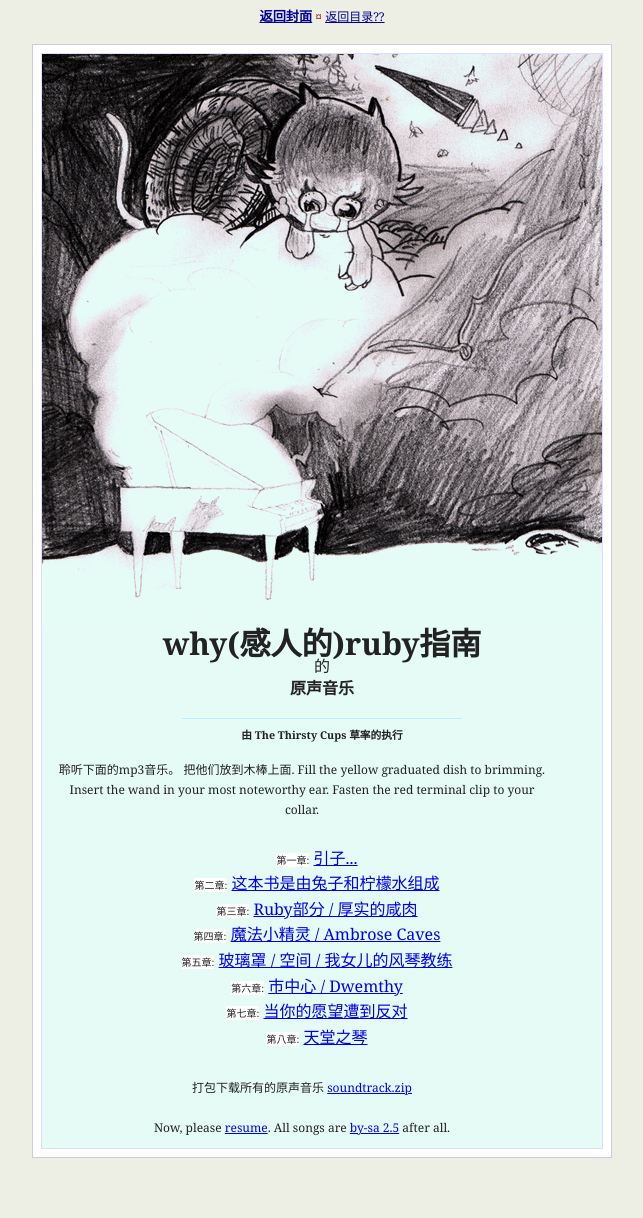
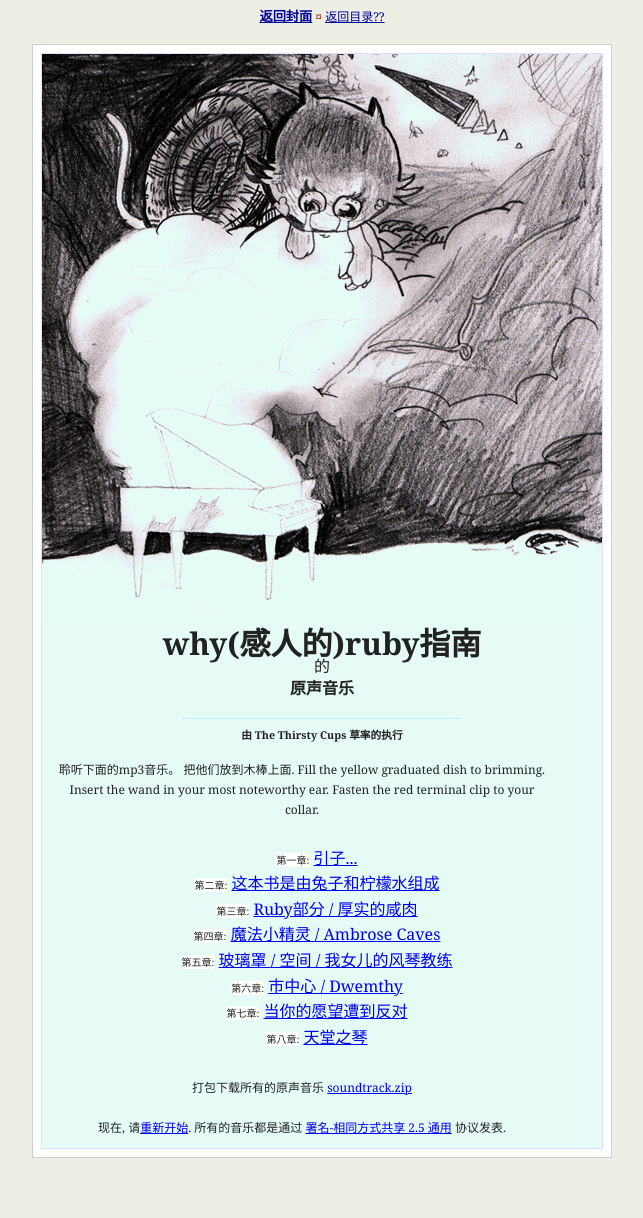
Before and after one commit to codecly259/poignant-guide-cn, a Jekyll site: the page built from soundtrack/index.html, in a window 1280 px wide. Shown: the whole page, without its empty margins (318-961 px from the left). Built offline with Jekyll 4.4.1, drawn with Linux system fonts in a browser that asks for light colours; Markdown is read by kramdown in place of the engine named in the settings.

Commit message:
翻译原声音乐篇

```diff
--- a/soundtrack/index.html
+++ b/soundtrack/index.html
@@ -89,7 +89,7 @@
       <li><div class="ch">第八章:</div> <a href="http://s3.amazonaws.com:80/mislav.baconfile.com/poignant-guide%2Fchapter-8-heavens-harp.mp3">天堂之琴</a></li>
     </ol>
     <p>打包下载所有的原声音乐 <a href="http://cloud.github.com/downloads/mislav/poignant-guide/soundtrack.zip">soundtrack.zip</a></p>
-    <p>Now, please <a href="../">resume</a>.  All songs are <a href="http://creativecommons.org/licenses/by-sa/2.5/">by-sa 2.5</a> after all.</p>
+    <p>现在, 请<a href="../">重新开始</a>.  所有的音乐都是通过 <a href="http://creativecommons.org/licenses/by-sa/2.5/">署名-相同方式共享 2.5 通用</a> 协议发表.</p>
   </div>
   </div>
 </div>
```
